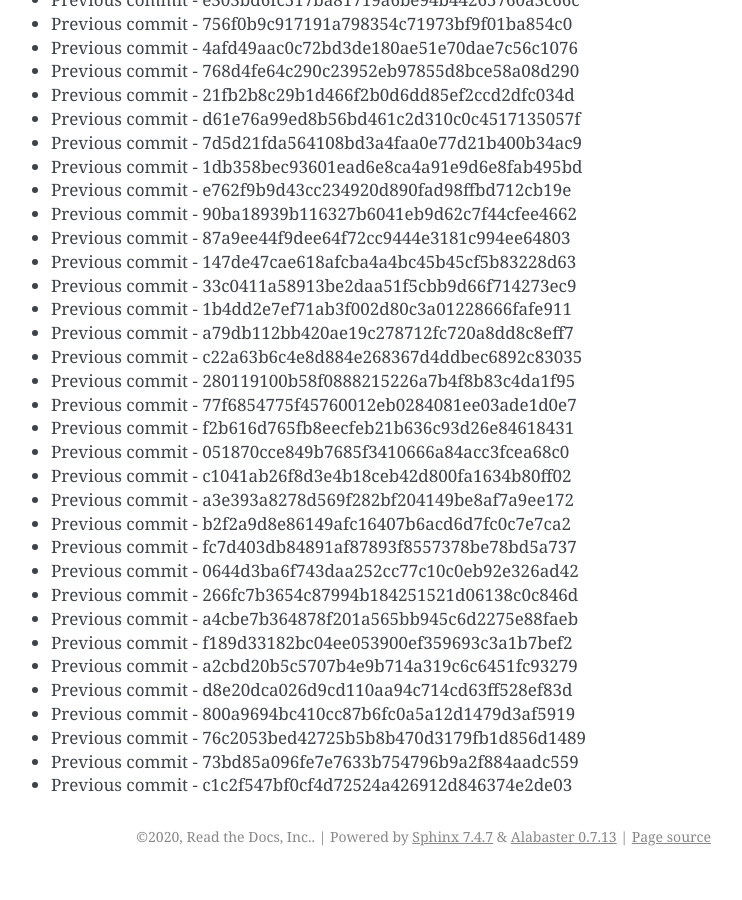
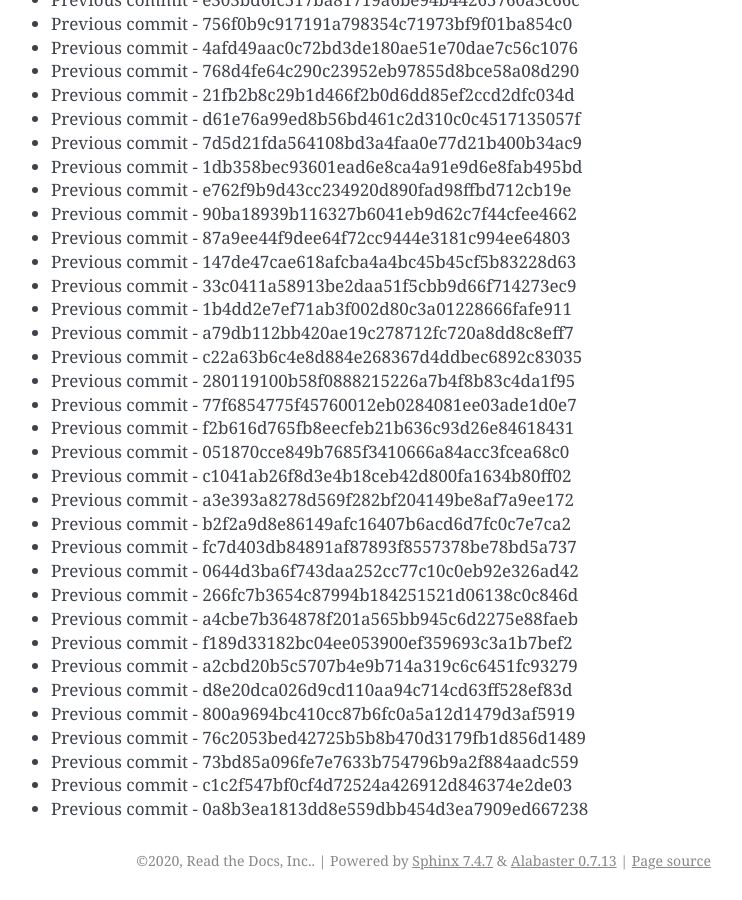
Before and after one commit to readthedocs/rtd-git-stresstest, a Sphinx documentation site: the page built from docs/updates.rst, in a window 1280 px wide and 900 px high, scrolled down 66549 px. Shown: the whole window, without its empty margins (399-1141 px from the left). Built offline with Sphinx 7.4.7, drawn with Linux system fonts in a browser that asks for light colours; before the commit the page ends 67425 px from its top, so only the background shows below that.

Commit message:
Generating commit from previous: 0a8b3ea1813dd8e559dbb454d3ea7909ed667238

```diff
--- a/docs/updates.rst
+++ b/docs/updates.rst
@@ -2828,3 +2828,4 @@ It can be tested for any performance characteristics.
 * Previous commit - 76c2053bed42725b5b8b470d3179fb1d856d1489
 * Previous commit - 73bd85a096fe7e7633b754796b9a2f884aadc559
 * Previous commit - c1c2f547bf0cf4d72524a426912d846374e2de03
+* Previous commit - 0a8b3ea1813dd8e559dbb454d3ea7909ed667238
```
